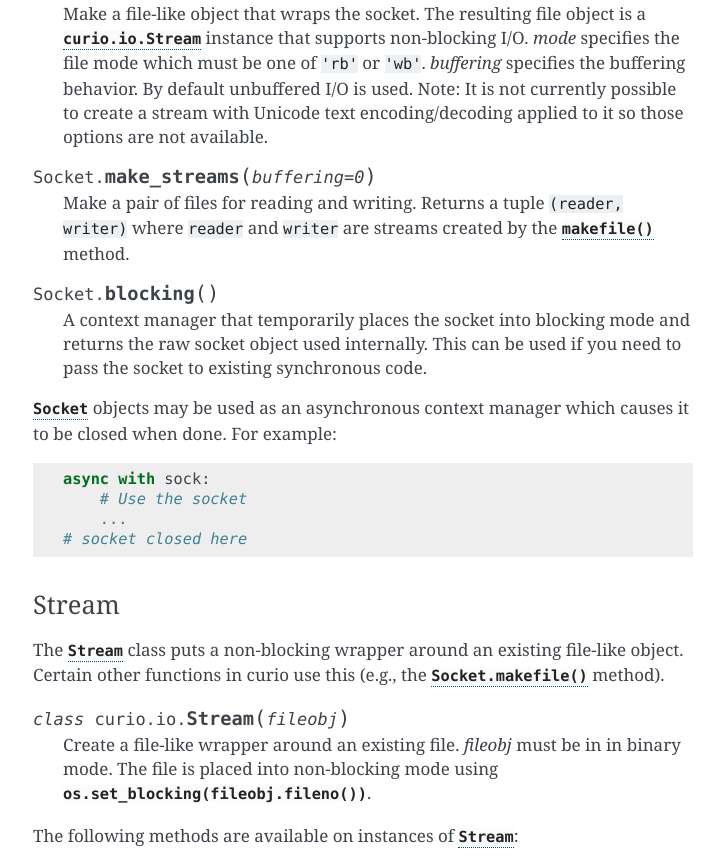
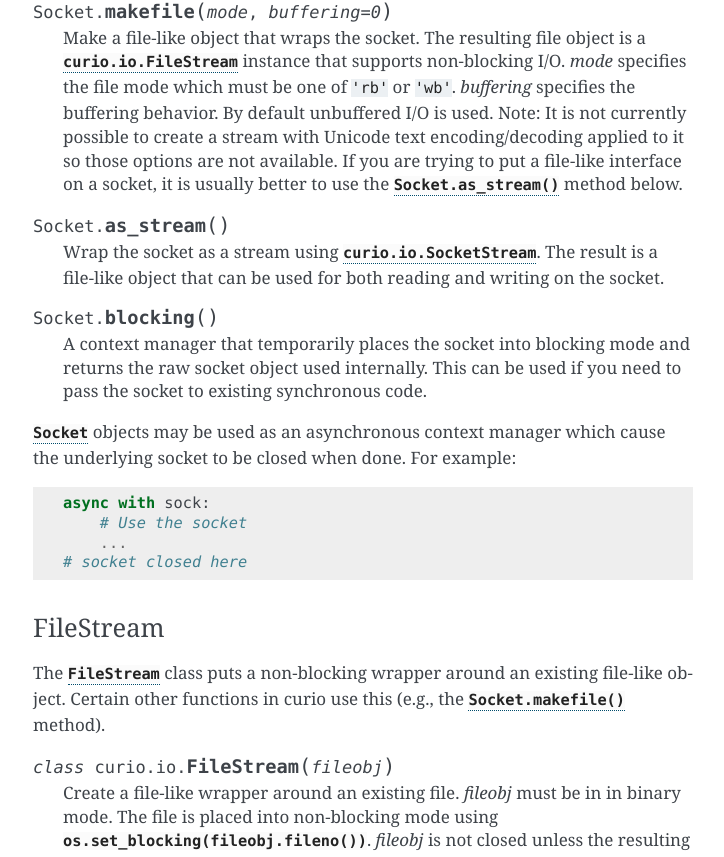
Before and after one commit to dabeaz/curio, a Sphinx documentation site: the page built from docs/reference.rst, in a window 1280 px wide and 1400 px high, scrolled down 6987 px. Shown: the part 230-1087 px from the top of the window, without its empty margins (387-1111 px from the left). Built offline with Sphinx 7.4.7, drawn with Linux system fonts in a browser that asks for light colours; some of the changed text lies outside the part shown.

```diff
--- a/docs/reference.rst
+++ b/docs/reference.rst
@@ -308,7 +308,8 @@ compatible most common socket features.
 .. class:: Socket(sockobj)
 
    Creates a wrapper the around an existing socket *sockobj*.  This socket
-   is set in non-blocking mode when wrapped.
+   is set in non-blocking mode when wrapped.  *sockobj* is not closed unless
+   the created instance is explicitly closed or used as a context manager.
 
 The following methods are redefined on :class:`Socket` objects to be
 compatible with coroutines.  Any socket method not listed here will be
@@ -373,7 +374,7 @@ exception.
 
 .. asyncmethod:: Socket.close()
 
-   Close the connection.
+   Close the connection.  This method is not called on garbage collection.
 
 .. asyncmethod:: do_handshake()
 
@@ -383,17 +384,20 @@ exception.
 .. method:: Socket.makefile(mode, buffering=0)
 
    Make a file-like object that wraps the socket.  The resulting file
-   object is a :class:`curio.io.Stream` instance that supports
+   object is a :class:`curio.io.FileStream` instance that supports
    non-blocking I/O.  *mode* specifies the file mode which must be one
    of ``'rb'`` or ``'wb'``.  *buffering* specifies the buffering
    behavior. By default unbuffered I/O is used.  Note: It is not currently
    possible to create a stream with Unicode text encoding/decoding applied to it
-   so those options are not available.
+   so those options are not available.   If you are trying to put a file-like
+   interface on a socket, it is usually better to use the :meth:`Socket.as_stream`
+   method below.
 
-.. method:: Socket.make_streams(buffering=0)
+.. method:: Socket.as_stream()
 
-   Make a pair of files for reading and writing.  Returns a tuple ``(reader, writer)``
-   where ``reader`` and ``writer`` are streams created by the :meth:`makefile` method.
+   Wrap the socket as a stream using :class:`curio.io.SocketStream`. The
+   result is a file-like object that can be used for both reading and
+   writing on the socket.
 
 .. method:: Socket.blocking()
 
@@ -401,60 +405,63 @@ exception.
    returns the raw socket object used internally.  This can be used if you need
    to pass the socket to existing synchronous code.
 
-:class:`Socket` objects may be used as an asynchronous context manager which
-causes it to be closed when done. For example::
+:class:`Socket` objects may be used as an asynchronous context manager
+which cause the underlying socket to be closed when done. For
+example::
 
     async with sock:
         # Use the socket
         ...
     # socket closed here
 
-Stream
-^^^^^^
+FileStream
+^^^^^^^^^^
 
-The :class:`Stream` class puts a non-blocking wrapper around an
+The :class:`FileStream` class puts a non-blocking wrapper around an
 existing file-like object.  Certain other functions in curio use this
 (e.g., the :meth:`Socket.makefile` method).
 
-
-.. class:: Stream(fileobj)
+.. class:: FileStream(fileobj)
 
    Create a file-like wrapper around an existing file.  *fileobj* must be in
    in binary mode.  The file is placed into non-blocking mode
-   using :mod:`os.set_blocking(fileobj.fileno())`.
+   using :mod:`os.set_blocking(fileobj.fileno())`.  *fileobj* is not
+   closed unless the resulting instance is explicitly closed or used
+   as a context manager.
 
-The following methods are available on instances of :class:`Stream`:
+The following methods are available on instances of :class:`FileStream`:
 
-.. asyncmethod:: Stream.read(maxbytes=-1)
+.. asyncmethod:: FileStream.read(maxbytes=-1)
 
    Read up to *maxbytes* of data on the file. If omitted, reads as
    much data as is currently available and returns it.
 
-.. asyncmethod:: Stream.readall()
+.. asyncmethod:: FileStream.readall()
 
    Return all of the data that's available on a file up until an EOF is read.
 
-.. asyncmethod:: Stream.readline()
+.. asyncmethod:: FileStream.readline()
 
    Read a single line of data from a file.
 
-.. asyncmethod:: Stream.write(bytes)
+.. asyncmethod:: FileStream.write(bytes)
 
    Write all of the data in *bytes* to the file.
 
-.. asyncmethod:: Stream.writelines(lines)
+.. asyncmethod:: FileStream.writelines(lines)
 
    Writes all of the lines in *lines* to the file.
 
-.. asyncmethod:: Stream.flush()
+.. asyncmethod:: FileStream.flush()
 
    Flush any unwritten data from buffers to the file.
 
-.. asyncmethod:: Stream.close()
+.. asyncmethod:: FileStream.close()
 
-   Flush any unwritten data and close the file.
+   Flush any unwritten data and close the file.  This method is not
+   called on garbage collection.
 
-.. method:: Stream.blocking()
+.. method:: FileStream.blocking()
 
    A context manager that temporarily places the stream into blocking mode and
    returns the raw file object used internally.  This can be used if you need
@@ -463,12 +470,38 @@ The following methods are available on instances of :class:`Stream`:
 Other file methods (e.g., ``tell()``, ``seek()``, etc.) are available
 if the supplied ``fileobj`` also has them.
 
-Streams may be used as an asynchronous context manager.  For example::
+A ``FileStream`` may be used as an asynchronous context manager.  For example::
 
     async with stream:
         #  Use the stream object
         ...
     # stream closed here
+
+SocketStream
+^^^^^^^^^^^^
+
+The :class:`SocketStream` class puts a non-blocking file-like interface
+around a socket.  This is normally created by the :meth:`Socket.as_stream()` method.
+
+.. class:: SocketStream(sock)
+
+   Create a file-like wrapper around an existing socket.  *sock* must be a
+   ``socket`` instance from Python's built-in ``socket`` module. The
+   socket is placed into non-blocking mode.  *sock* is not closed unless
+   the resulting instance is explicitly closed or used as a context manager.
+
+A ``SocketStream`` instance supports the same methods as ``FileStream`` above.
+One subtle issue concerns the ``blocking()`` method below.
+
+.. method:: SocketStream.blocking()
+
+   A context manager that temporarily places the stream into blocking
+   mode and returns a raw file object that wraps the underlying
+   socket.  It is important to note that the return value of this
+   operation is a file created ``open(sock.fileno(), 'rb+',
+   closefd=False)``.  You can pass this object to code that is
+   expecting to work with a file.  The file is not closed when garbage
+   collected.
 
 socket wrapper module
 ---------------------
@@ -609,7 +642,7 @@ The :mod:`curio.subprocess` module provides a wrapper around the built-in :mod:`
    A wrapper around the :class:`subprocess.Popen` class.  The same arguments are accepted.
    On the resulting ``Popen`` instance, the :attr:`stdin`, :attr:`stdout`, and
    :attr:`stderr` file attributes have been wrapped by the
-   :class:`curio.io.Stream` class. You can use these in an asynchronous context.
+   :class:`curio.io.FileStream` class. You can use these in an asynchronous context.
 
 Here is an example of using :class:`Popen` to read streaming output off of a
 subprocess with curio::
```
Also changed, not shown: docs/tutorial.rst (+31 -32 lines), 5 other files.
